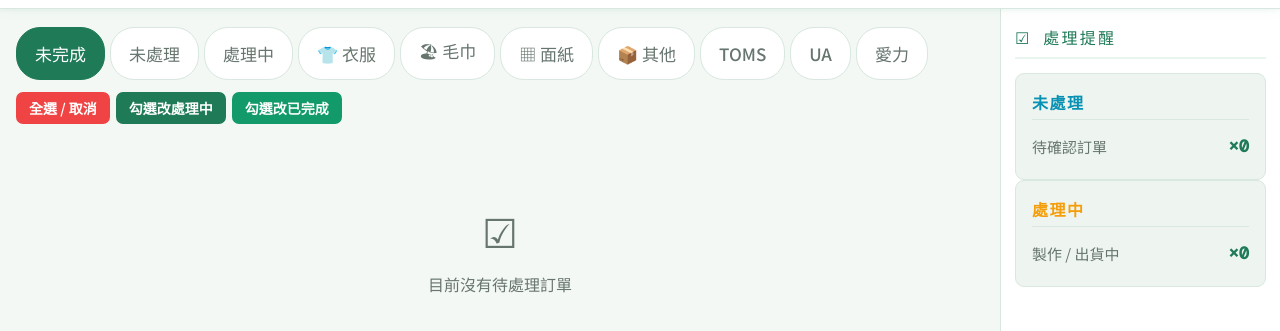
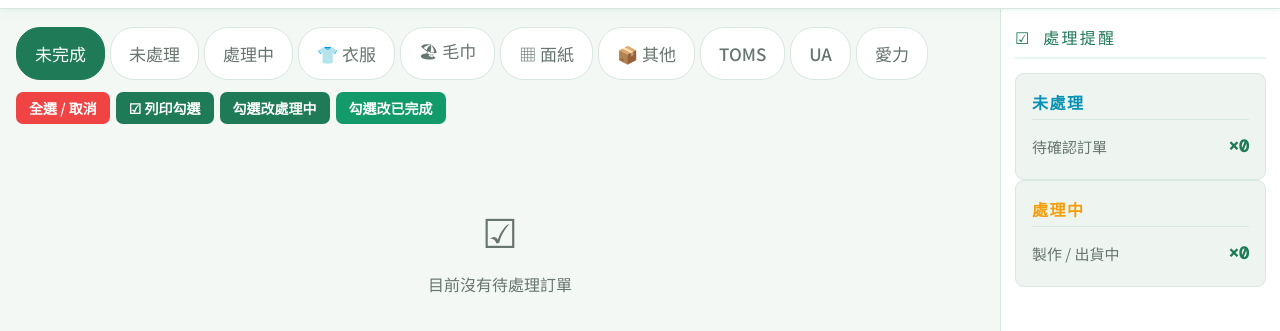
Before and after one commit to fishwei1208/makeworld-cs-tool, a plain HTML site: page order-system/index.html in a window 1280 px wide. Both pictures are taken after a click on the button "☑ 訂單處理". Shown: the part 51-382 px from the top of the page. Drawn offline with nearby package versions, Linux system fonts and the light colour scheme.

Commit message:
Add order processing print selection

```diff
--- a/order-system/index.html
+++ b/order-system/index.html
@@ -731,6 +731,7 @@ input,select,textarea{font-size:16px;padding:12px 14px;border-radius:10px}
       </div>
       <div class="export-btns">
         <button class="btn-exp pdf" onclick="toggleAllChecks('process')">全選 / 取消</button>
+        <button class="btn-exp pick" onclick="printSelectedOrders('process')">☑ 列印勾選</button>
         <button class="btn-exp pick" onclick="bulkSetStatus('processing')">勾選改處理中</button>
         <button class="btn-exp csv" onclick="bulkSetStatus('done')">勾選改已完成</button>
       </div>
@@ -1397,11 +1398,12 @@ function exportCSV(){
 // ══ PDF / PRINT ══
 function openPdfModal(){if(!orders.some(o=>(o.orderStatus||'pending')==='done')){toast('尚無已完成訂單資料');return}document.getElementById('pdf-overlay').classList.add('show')}
 function closePdfModal(){document.getElementById('pdf-overlay').classList.remove('show')}
-function printSelectedOrders(){
-  const ids=Array.from(document.querySelectorAll('#page-history .print-check:checked')).map(el=>Number(el.value));
+function printSelectedOrders(page='history'){
+  const root=page==='process'?document.getElementById('page-process'):document.getElementById('page-history');
+  const ids=Array.from(root.querySelectorAll('.print-check:checked')).map(el=>Number(el.value));
   if(!ids.length){toast('請先勾選要列印的訂單');return}
   const selected=orders.filter(o=>ids.includes(o.id));
-  printOrderList(selected,'MakeWorld 訂單明細','','all',false);
+  printOrderList(selected,page==='process'?'MakeWorld 待處理訂單明細':'MakeWorld 訂單明細','','all',false);
 }
 function deliveryText(o){
   if(o.delivery?.type==='cvs')return `超商取貨：${o.delivery.brand||''} ${o.delivery.store||''}`.trim();
```
Also changed, not shown: orders/index.html (+5 -3 lines).
